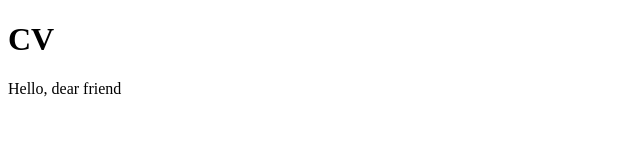
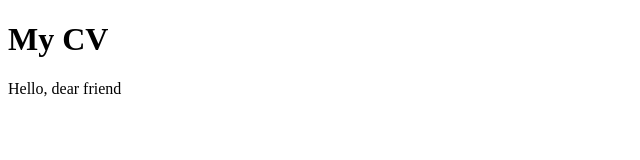
Before and after one commit to nazaravaZH/rsschool-cv, a plain HTML site: page index.html in a window 1280 px wide. Shown: the full height of the page, 0-640 px from the left. Drawn offline with Linux system fonts and the light colour scheme.

Commit message:
feat: index

```diff
--- a/index.html
+++ b/index.html
@@ -5,7 +5,7 @@
 </head>
 <body>
 
-<h1>CV</h1>
+<h1>My CV</h1>
 <p>Hello, dear friend</p>
 
 </body>
```
